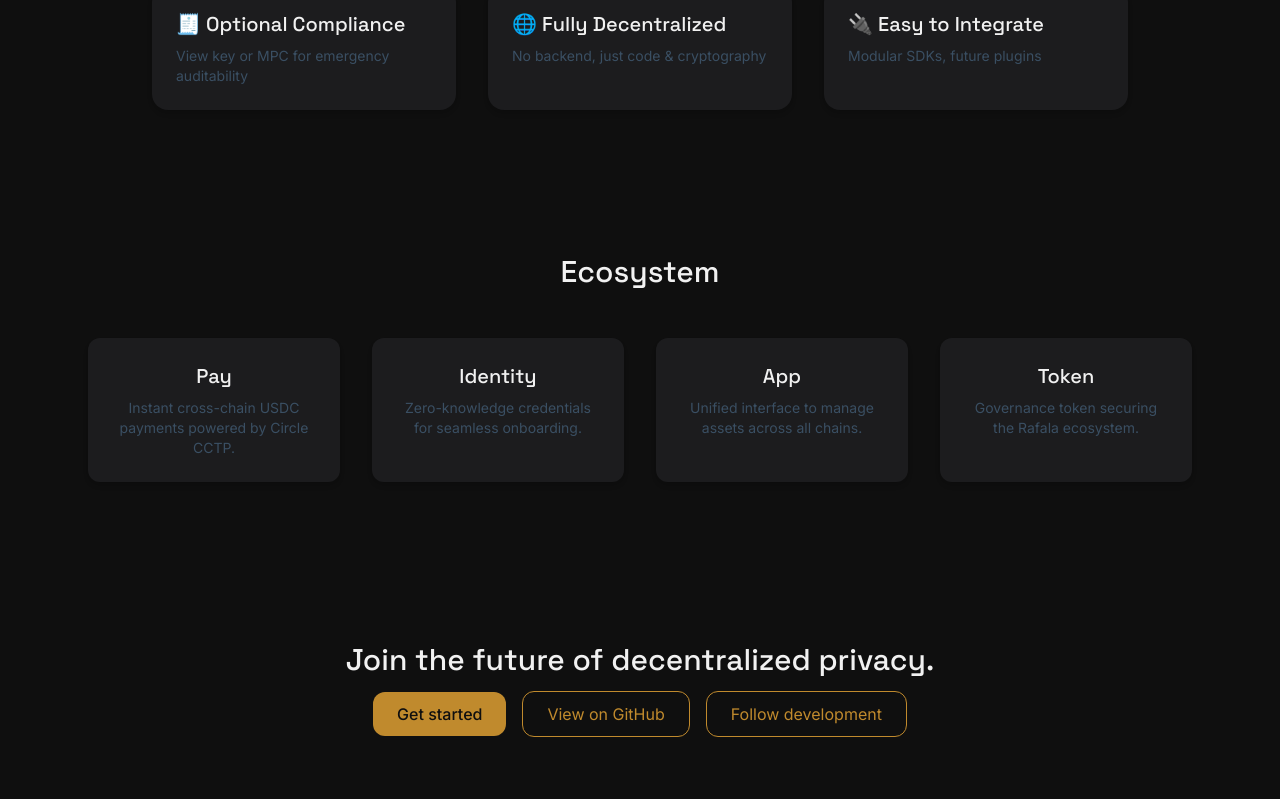
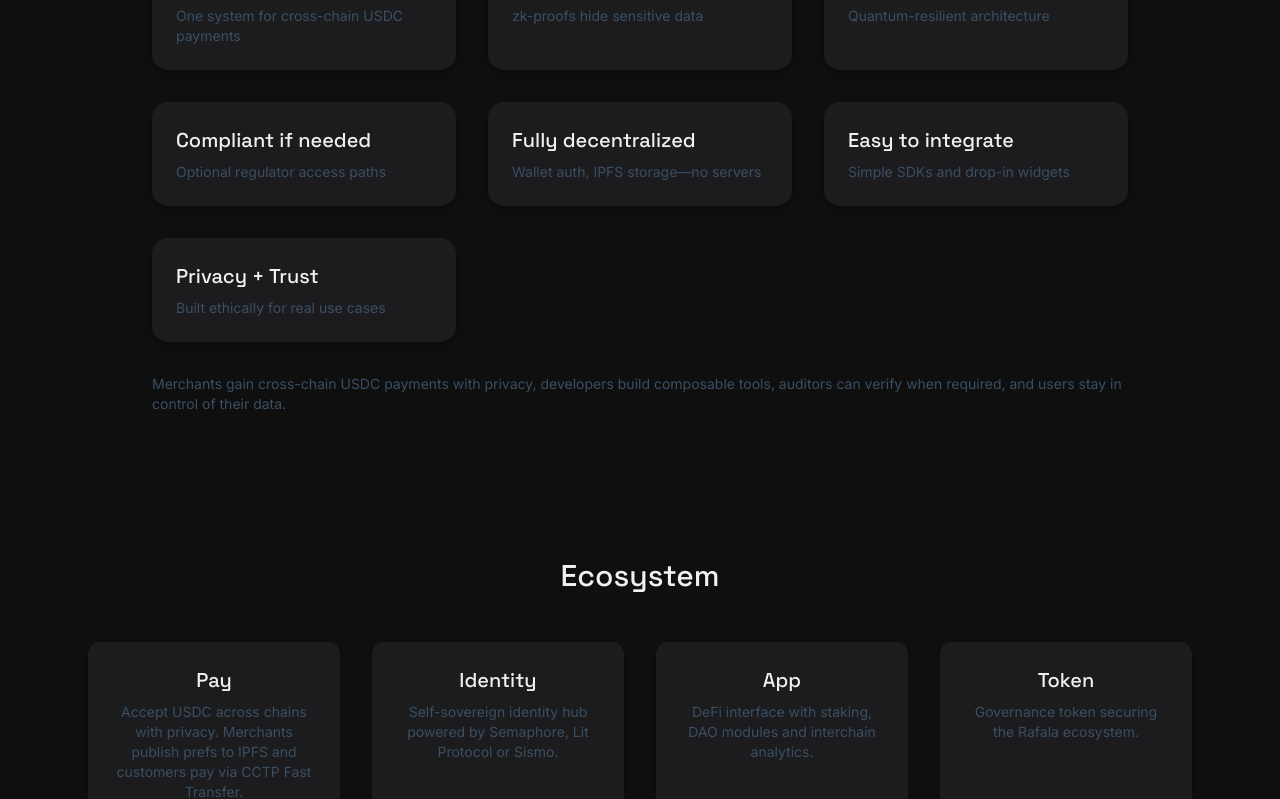
Before and after one commit to rafalaprotocol/rafala-landing, a React (Vite) app: page / in a window 1280 px wide. Shown: the part 1563-2362 px from the top of the page. Built offline with nearby package versions, Linux system fonts and the light colour scheme; the HTML template or start-up script is replaced by a standard one.

Commit message:
Remove vortex SVG and expand content

```diff
--- a/index.html
+++ b/index.html
@@ -1,5 +1,5 @@
 <!doctype html>
-<html lang="en">
+<html lang="en" class="scroll-smooth">
   <head>
     <meta charset="UTF-8" />
     <link rel="icon" type="image/svg+xml" href="/vite.svg" />
--- a/package.json
+++ b/package.json
@@ -10,6 +10,7 @@
     "preview": "vite preview"
   },
   "dependencies": {
+    "@heroicons/react": "^2.2.0",
     "react": "^19.1.0",
     "react-dom": "^19.1.0"
   },
--- a/src/components/About.jsx
+++ b/src/components/About.jsx
@@ -1,11 +1,16 @@
+import { useRef } from 'react';
+import useSectionObserver from '../hooks/useSectionObserver';
+
 export default function About() {
+  const ref = useRef(null);
+  useSectionObserver(ref);
   return (
-    <section id="about" className="py-16 px-6 max-w-5xl mx-auto grid md:grid-cols-2 gap-8 items-center">
+    <section ref={ref} id="about" className="section-transition py-16 px-6 max-w-5xl mx-auto grid md:grid-cols-2 gap-8 items-center">
       <div>
         <h3 className="text-3xl font-display mb-4">What is Rafala?</h3>
-        <p className="text-steel">
-          Rafala is a fully decentralized protocol built for multichain USDC payments, embedded privacy via ZK, and quantum-resistant security — all with optional compliance hooks to ensure it won\'t be shut down. It\'s censorship-resistant by default, compliance-enabled by choice.
-        </p>
+        <p className="text-steel mb-4">Rafala is a fully decentralized protocol built for multichain USDC payments, embedded privacy via ZK, and quantum‑resistant security—all with optional compliance hooks so it can't be shut down.</p>
+        <p className="text-steel mb-4">Our architecture avoids any centralized databases or backends. Every interaction is cryptographically signed, privacy‑enabled and verifiable on decentralized rails. The protocol began during the Circle Multichain USDC Hackathon but is designed for real‑world adoption.</p>
+        <p className="text-steel">Rafala encompasses <strong>pay.rafala.xyz</strong> for private USDC payments, <strong>app.rafala.xyz</strong> for DeFi and staking, and <strong>identity.rafala.xyz</strong> for self‑sovereign identity.</p>
       </div>
       <div className="bg-graphite rounded-2xl h-48 md:h-64" aria-hidden="true" />
     </section>
--- a/src/components/CTA.jsx
+++ b/src/components/CTA.jsx
@@ -1,11 +1,16 @@
+import { useRef } from 'react';
+import useSectionObserver from '../hooks/useSectionObserver';
+
 export default function CTA() {
+  const ref = useRef(null);
+  useSectionObserver(ref);
   return (
-    <section className="py-20 px-6 text-center" id="cta">
+    <section ref={ref} className="section-transition py-20 px-6 text-center" id="cta">
       <h3 className="text-2xl md:text-3xl font-display mb-6">Join the future of decentralized privacy.</h3>
-      <div className="space-x-4">
-        <a href="#" className="px-6 py-3 bg-rust text-noir rounded-xl font-medium hover:opacity-90">Get started</a>
-        <a href="https://github.com/rafalaprotocol" className="px-6 py-3 border border-rust text-rust rounded-xl hover:bg-rust hover:text-noir">View on GitHub</a>
-        <a href="https://x.com/rafalaxyz" className="px-6 py-3 border border-rust text-rust rounded-xl hover:bg-rust hover:text-noir">Follow development</a>
+      <div className="flex flex-wrap justify-center gap-4">
+        <a href="#" className="px-6 py-3 bg-rust text-noir rounded-xl font-medium hover:opacity-90 whitespace-nowrap">Get started</a>
+        <a href="https://github.com/rafalaprotocol" className="px-6 py-3 border border-rust text-rust rounded-xl hover:bg-rust hover:text-noir whitespace-nowrap">View on GitHub</a>
+        <a href="https://x.com/rafalaxyz" className="px-6 py-3 border border-rust text-rust rounded-xl hover:bg-rust hover:text-noir whitespace-nowrap">Follow development</a>
       </div>
     </section>
   );
--- a/src/components/Ecosystem.jsx
+++ b/src/components/Ecosystem.jsx
@@ -1,19 +1,24 @@
+import { useRef } from 'react';
+import useSectionObserver from '../hooks/useSectionObserver';
+
 export default function Ecosystem() {
+  const ref = useRef(null);
+  useSectionObserver(ref);
   const features = [
     {
       id: 'pay',
       title: 'Pay',
-      desc: 'Instant cross-chain USDC payments powered by Circle CCTP.'
+      desc: 'Accept USDC across chains with privacy. Merchants publish prefs to IPFS and customers pay via CCTP Fast Transfer.'
     },
     {
       id: 'identity',
       title: 'Identity',
-      desc: 'Zero-knowledge credentials for seamless onboarding.'
+      desc: 'Self-sovereign identity hub powered by Semaphore, Lit Protocol or Sismo.'
     },
     {
       id: 'app',
       title: 'App',
-      desc: 'Unified interface to manage assets across all chains.'
+      desc: 'DeFi interface with staking, DAO modules and interchain analytics.'
     },
     {
       id: 'token',
@@ -23,7 +28,7 @@ export default function Ecosystem() {
   ];
 
   return (
-    <section id="ecosystem" className="py-20 px-6 max-w-6xl mx-auto">
+    <section ref={ref} id="ecosystem" className="section-transition py-20 px-6 max-w-6xl mx-auto">
       <h3 className="text-3xl font-display text-center mb-12">Ecosystem</h3>
       <div className="grid gap-8 md:grid-cols-2 lg:grid-cols-4">
         {features.map((f) => (
--- a/src/components/Footer.jsx
+++ b/src/components/Footer.jsx
@@ -1,8 +1,13 @@
+import { useRef } from 'react';
+import useSectionObserver from '../hooks/useSectionObserver';
+
 export default function Footer() {
   const year = new Date().getFullYear();
+  const ref = useRef(null);
+  useSectionObserver(ref);
 
   return (
-    <footer className="border-t border-graphite py-8 px-6 text-center text-sm">
+    <footer ref={ref} className="section-transition border-t border-graphite py-8 px-6 text-center text-sm">
       <div className="space-x-6 mb-4">
         <a href="https://github.com/rafalaprotocol" className="hover:text-rust">GitHub</a>
         <a href="mailto:contact@rafala.xyz" className="hover:text-rust">Contact</a>
--- a/src/components/Header.jsx
+++ b/src/components/Header.jsx
@@ -1,13 +1,20 @@
+import { useState } from 'react';
+import { Bars3Icon, XMarkIcon } from '@heroicons/react/24/outline';
+
 export default function Header() {
+    const [open, setOpen] = useState(false);
     return (
-        <header className="flex items-center justify-between p-4 border-b border-graphite">
+        <header className="flex items-center justify-between p-4 border-b border-graphite relative">
             <h1 className="text-xl font-display tracking-wide">RAFALA</h1>
-            <nav className="space-x-6 text-sm">
-                <a href="#pay" className="hover:text-rust">Pay</a>
-                <a href="#identity" className="hover:text-rust">Identity</a>
-                <a href="#app" className="hover:text-rust">App</a>
-                <a href="#token" className="hover:text-rust">Token</a>
-                <a href="https://docs.rafala.xyz" className="hover:text-rust">Docs</a>
+            <button className="md:hidden" onClick={() => setOpen(!open)} aria-label="Toggle menu">
+                {open ? <XMarkIcon className="w-6 h-6" /> : <Bars3Icon className="w-6 h-6" />}
+            </button>
+            <nav className={`space-y-4 md:space-y-0 md:space-x-6 text-sm absolute md:static top-full left-0 right-0 bg-noir md:bg-transparent p-4 md:p-0 ${open ? 'block' : 'hidden'} md:block`}>
+                <a href="#pay" className="hover:text-rust block md:inline-block">Pay</a>
+                <a href="#identity" className="hover:text-rust block md:inline-block">Identity</a>
+                <a href="#app" className="hover:text-rust block md:inline-block">App</a>
+                <a href="#token" className="hover:text-rust block md:inline-block">Token</a>
+                <a href="https://docs.rafala.xyz" className="hover:text-rust block md:inline-block">Docs</a>
             </nav>
         </header>
     );
--- a/src/components/Hero.jsx
+++ b/src/components/Hero.jsx
@@ -1,11 +1,16 @@
+import { useRef } from 'react';
+import useSectionObserver from '../hooks/useSectionObserver';
+
 export default function Hero() {
+  const ref = useRef(null);
+  useSectionObserver(ref);
   return (
-    <section className="min-h-screen flex flex-col justify-center px-6 max-w-5xl mx-auto">
+    <section ref={ref} className="section-transition min-h-screen flex flex-col justify-center px-6 max-w-5xl mx-auto">
       <h2 className="text-4xl md:text-5xl font-display mb-6 leading-tight">
         Decentralized rails for compliant privacy.
       </h2>
       <p className="text-steel text-lg max-w-xl">
-        Rafala is a multichain USDC protocol powered by Circle CCTP V2, zero-knowledge identity and quantum-safe cryptography.
+        Rafala powers private, cross-chain USDC transfers using Circle CCTP V2, zero-knowledge identity and quantum-safe cryptography—all with an open door for regulatory compliance.
       </p>
       <div className="mt-10">
         <a
--- a/src/components/Why.jsx
+++ b/src/components/Why.jsx
@@ -1,15 +1,21 @@
+import { useRef } from 'react';
+import useSectionObserver from '../hooks/useSectionObserver';
+
 export default function Why() {
+  const ref = useRef(null);
+  useSectionObserver(ref);
   const features = [
-    { title: '🧬 Multichain USDC', desc: 'Accept payments on any chain CCTP supports' },
-    { title: '🔐 zkProofs', desc: 'Hide sender, amount, or logic using verifiable math' },
-    { title: '🧠 Quantum Resistance', desc: 'Prepare now for post-quantum security needs' },
-    { title: '🧾 Optional Compliance', desc: 'View key or MPC for emergency auditability' },
-    { title: '🌐 Fully Decentralized', desc: 'No backend, just code & cryptography' },
-    { title: '🔌 Easy to Integrate', desc: 'Modular SDKs, future plugins' },
+    { title: 'Accept USDC anywhere', desc: 'One system for cross-chain USDC payments' },
+    { title: 'Protect user privacy', desc: 'zk-proofs hide sensitive data' },
+    { title: 'Future-ready', desc: 'Quantum-resilient architecture' },
+    { title: 'Compliant if needed', desc: 'Optional regulator access paths' },
+    { title: 'Fully decentralized', desc: 'Wallet auth, IPFS storage—no servers' },
+    { title: 'Easy to integrate', desc: 'Simple SDKs and drop-in widgets' },
+    { title: 'Privacy + Trust', desc: 'Built ethically for real use cases' },
   ];
 
   return (
-    <section id="why" className="py-16 px-6 max-w-5xl mx-auto">
+    <section ref={ref} id="why" className="section-transition py-16 px-6 max-w-5xl mx-auto">
       <h3 className="text-3xl font-display text-center mb-12">Why Rafala?</h3>
       <div className="grid gap-8 md:grid-cols-2 lg:grid-cols-3">
         {features.map((f) => (
@@ -19,6 +25,9 @@ export default function Why() {
           </div>
         ))}
       </div>
+      <p className="text-steel text-sm mt-8">
+        Merchants gain cross-chain USDC payments with privacy, developers build composable tools, auditors can verify when required, and users stay in control of their data.
+      </p>
     </section>
   );
 }
--- /dev/null
+++ b/src/hooks/useSectionObserver.js
@@ -0,0 +1,19 @@
+import { useEffect } from 'react';
+
+export default function useSectionObserver(ref) {
+  useEffect(() => {
+    if (!ref.current) return;
+    const el = ref.current;
+    const observer = new IntersectionObserver(
+      ([entry]) => {
+        if (entry.isIntersecting) {
+          el.classList.add('is-visible');
+          observer.disconnect();
+        }
+      },
+      { threshold: 0.1 }
+    );
+    observer.observe(el);
+    return () => observer.disconnect();
+  }, [ref]);
+}
--- a/src/index.css
+++ b/src/index.css
@@ -7,3 +7,19 @@
 body {
   @apply bg-noir text-glacier font-sans;
 }
+
+html {
+  scroll-behavior: smooth;
+}
+
+
+.section-transition {
+  opacity: 0;
+  transform: translateY(30px);
+  transition: opacity 0.6s ease-out, transform 0.6s ease-out;
+}
+
+.section-transition.is-visible {
+  opacity: 1;
+  transform: none;
+}
```
Also changed, not shown: 1 other file (tests, documents, lock files or other folders).
